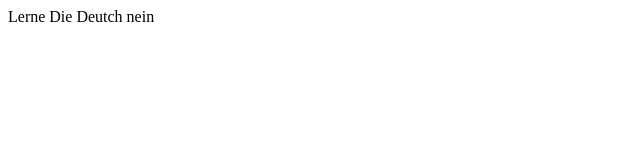
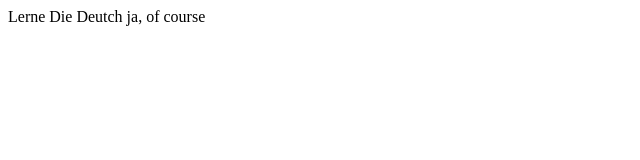
Before and after one commit to iaddu/LearnGit, a plain HTML site: page home.html in a window 1280 px wide. Shown: the full height of the page, 0-640 px from the left. Drawn offline with Linux system fonts and the light colour scheme.

Commit message:
final commit

```diff
--- a/home.html
+++ b/home.html
@@ -3,6 +3,6 @@
 Lerne Die Deutch
 </head>
 <body>
-nein
+ja, of course
 </body>
 </html>
```
